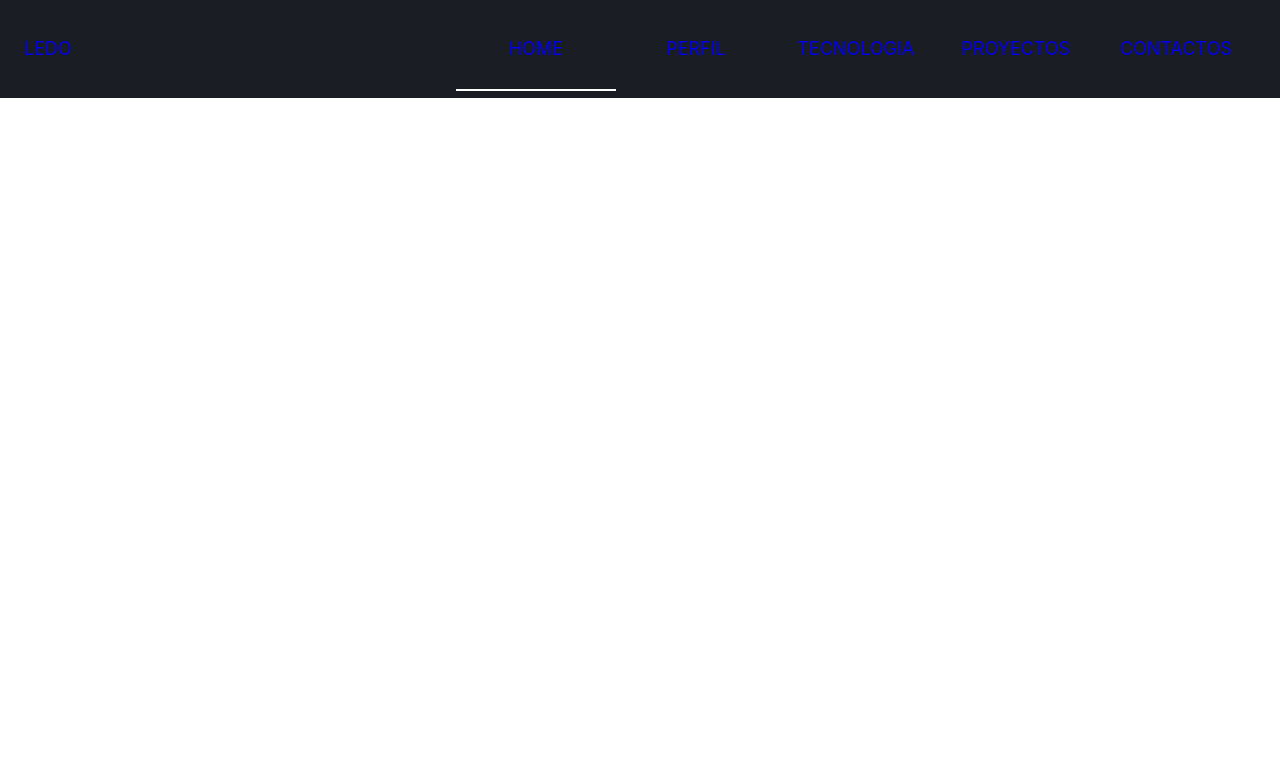
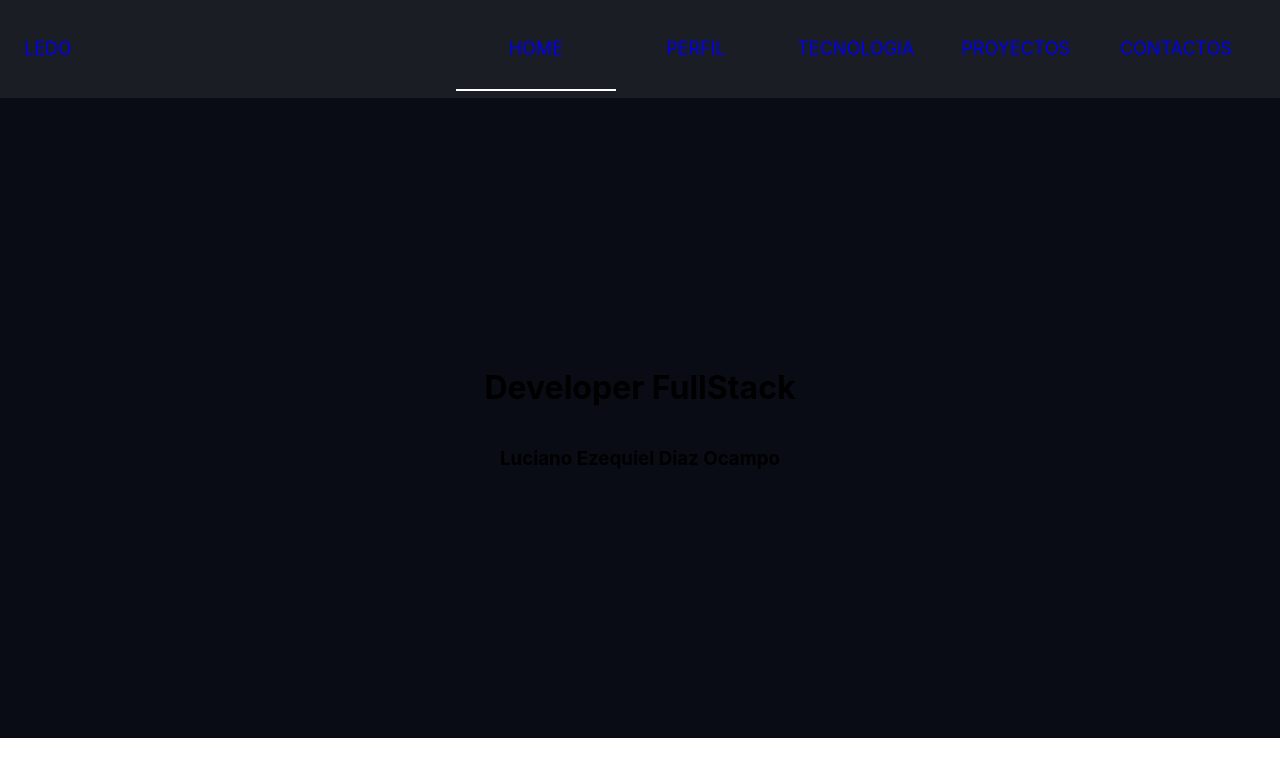
Before and after one commit to LuchoD99/my-portfolio, a React (Create React App) app: page / in a window 1280 px wide. Shown: the top 776 px of the page. Built offline with nearby package versions, Linux system fonts and the light colour scheme.

Commit message:
update home

```diff
--- a/src/App.js
+++ b/src/App.js
@@ -1,10 +1,11 @@
 import Navbar from './components/Navbar/navbar';
 import './App.css';
-
+import Home from './components/Home/Home';
 function App() {
     return (
         <div className="App">
             <Navbar />
+            <Home />
         </div>
     );
 }
--- /dev/null
+++ b/src/components/Home/Home.css
@@ -0,0 +1,11 @@
+.home-center {
+    height: 80vh;
+    width: 100%;
+    object-fit: contain;
+    box-shadow: inset 0 0 0 1000px rgba(0, 0, 0, 0.6);
+    display: flex;
+    flex-direction: column;
+    justify-content: center;
+    align-items: center;
+    background-color: #161e35;
+}
--- a/src/components/Home/Home.jsx
+++ b/src/components/Home/Home.jsx
@@ -1,5 +1,12 @@
 import React from 'react';
+import './Home.css';
+export default function Home() {
+    return (
+        <div className="home-center">
+            <h1>Developer FullStack</h1>
+            <h3>Luciano Ezequiel Diaz Ocampo</h3>
+        </div>
+    );
+}
 
-export default function Home() {
-    return <div>Home</div>;
-}
+//Fondo negro, con el Developer FullStack con estilo
--- a/src/components/Navbar/navbar.jsx
+++ b/src/components/Navbar/navbar.jsx
@@ -4,7 +4,7 @@ export default function navbar() {
     return (
         <header>
             <nav className="navbar container">
-                <a href="#" class="nav-link">
+                <a href="javascript:location.reload()" class="nav-link">
                     LEDO
                 </a>
                 <ul className="nav-list">
```
Also changed, not shown: src/image/face.jpg (added).
